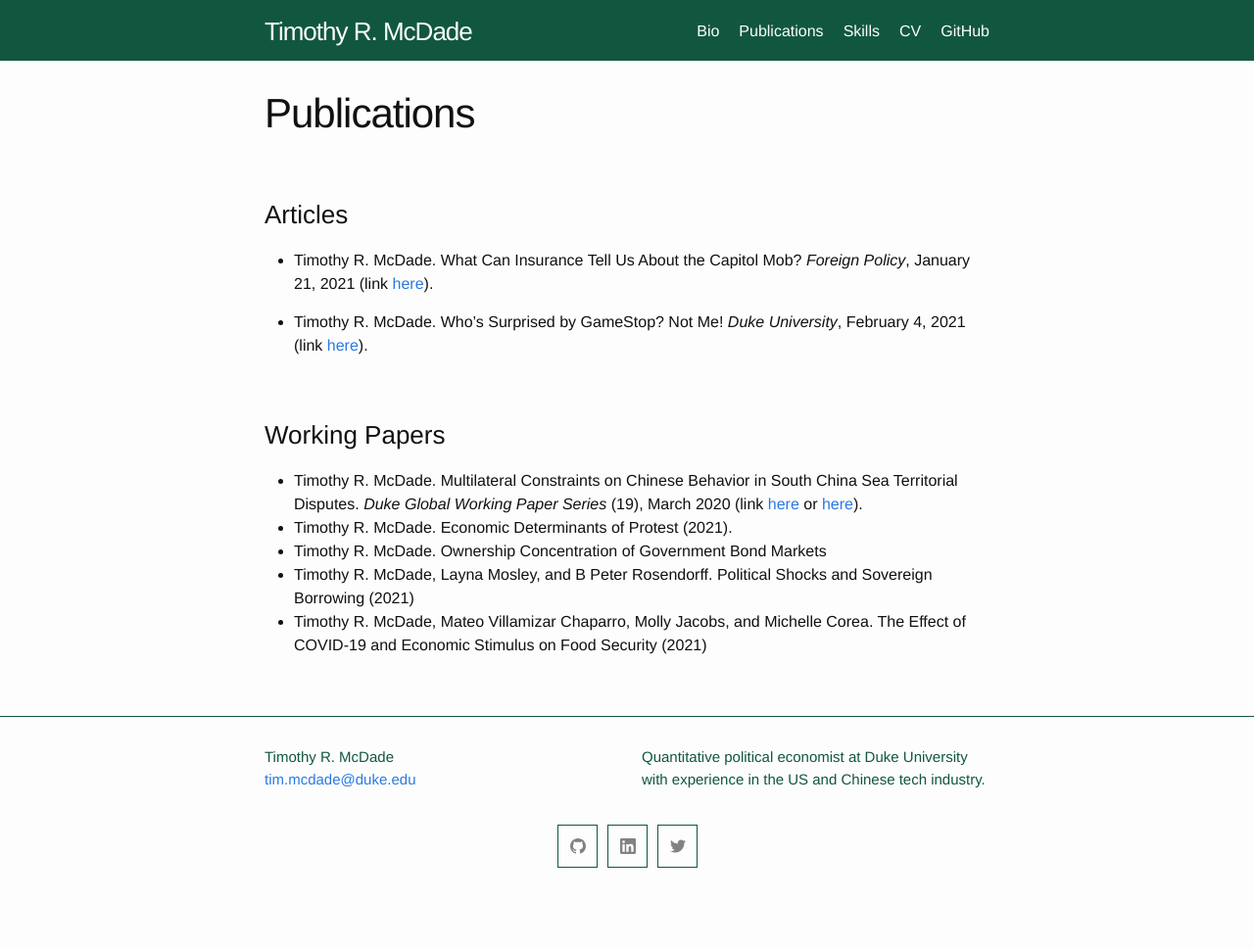
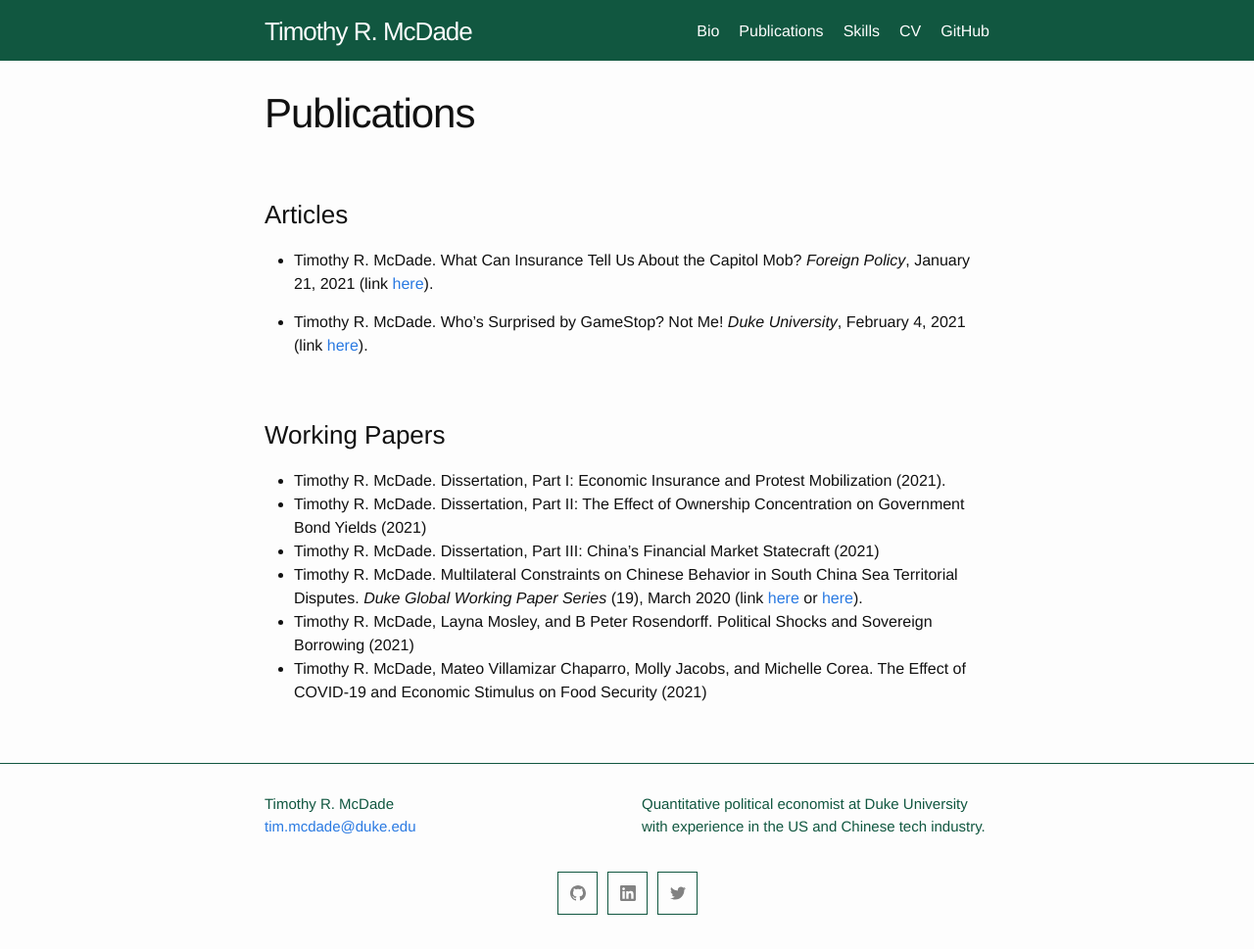
Before and after one commit to trmcdade/trmcdade.github.io, a Jekyll site: the page built from publications.md, in a window 1280 px wide. Shown: the whole page at 98% size. Built offline with Jekyll 4.4.1, drawn with Linux system fonts in a browser that asks for light colours; our own code applies the rules of GitHub Pages for plain Markdown files; before the commit the page ends 921 px from its top, so only the background shows below that.

Commit message:
Update publications.md

```diff
--- a/publications.md
+++ b/publications.md
@@ -11,8 +11,9 @@ title: Publications
 
 ### Working Papers
 
+  - Timothy R. McDade. Dissertation, Part I: Economic Insurance and Protest Mobilization (2021).
+  - Timothy R. McDade. Dissertation, Part II: The Effect of Ownership Concentration on Government Bond Yields (2021)
+  - Timothy R. McDade. Dissertation, Part III: China's Financial Market Statecraft (2021)
   - Timothy R. McDade. Multilateral Constraints on Chinese Behavior in South China Sea Territorial Disputes. *Duke Global Working Paper Series* (19), March 2020 (link [here](https://ssrn.com/abstract=3552183) or [here](http://dx.doi.org/10.2139/ssrn.3552183)).
-  - Timothy R. McDade. Economic Determinants of Protest (2021).
-  - Timothy R. McDade. Ownership Concentration of Government Bond Markets
   - Timothy R. McDade, Layna Mosley, and B Peter Rosendorff. Political Shocks and Sovereign Borrowing (2021)
   - Timothy R. McDade,  Mateo Villamizar Chaparro, Molly Jacobs, and Michelle Corea. The Effect of COVID-19 and Economic Stimulus on Food Security (2021)
```
